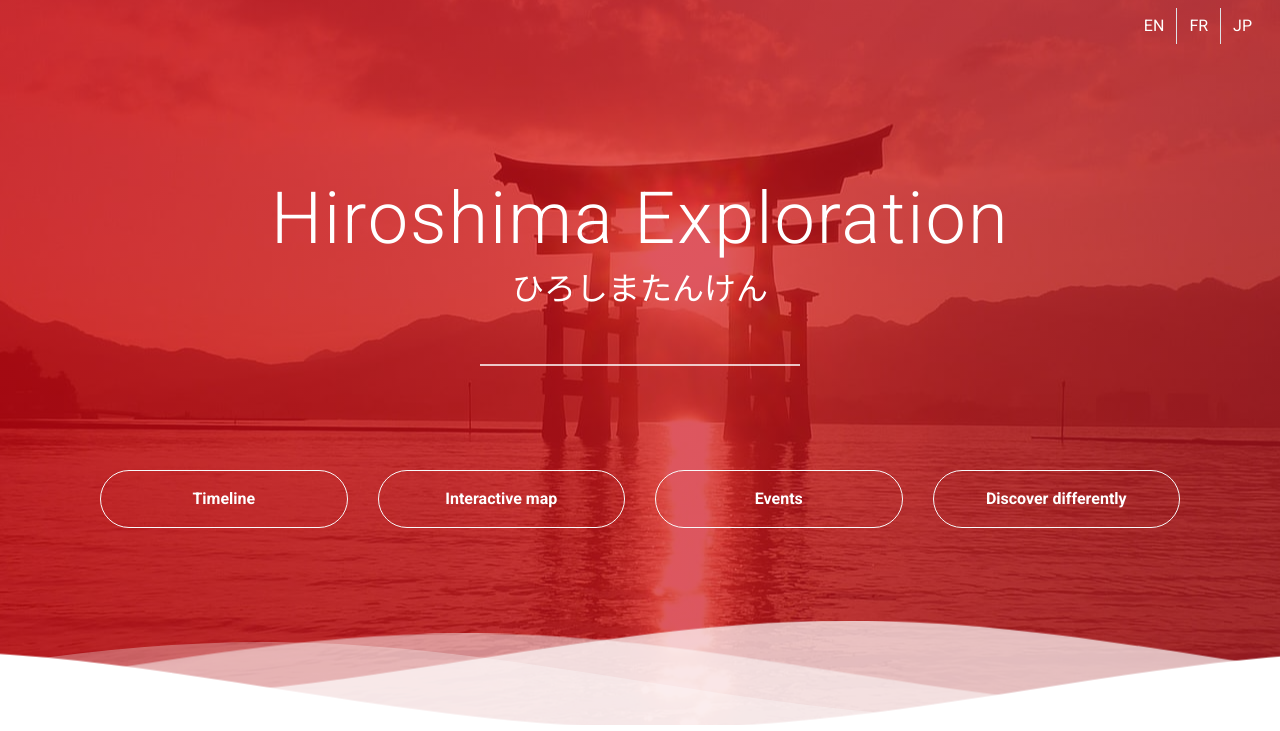
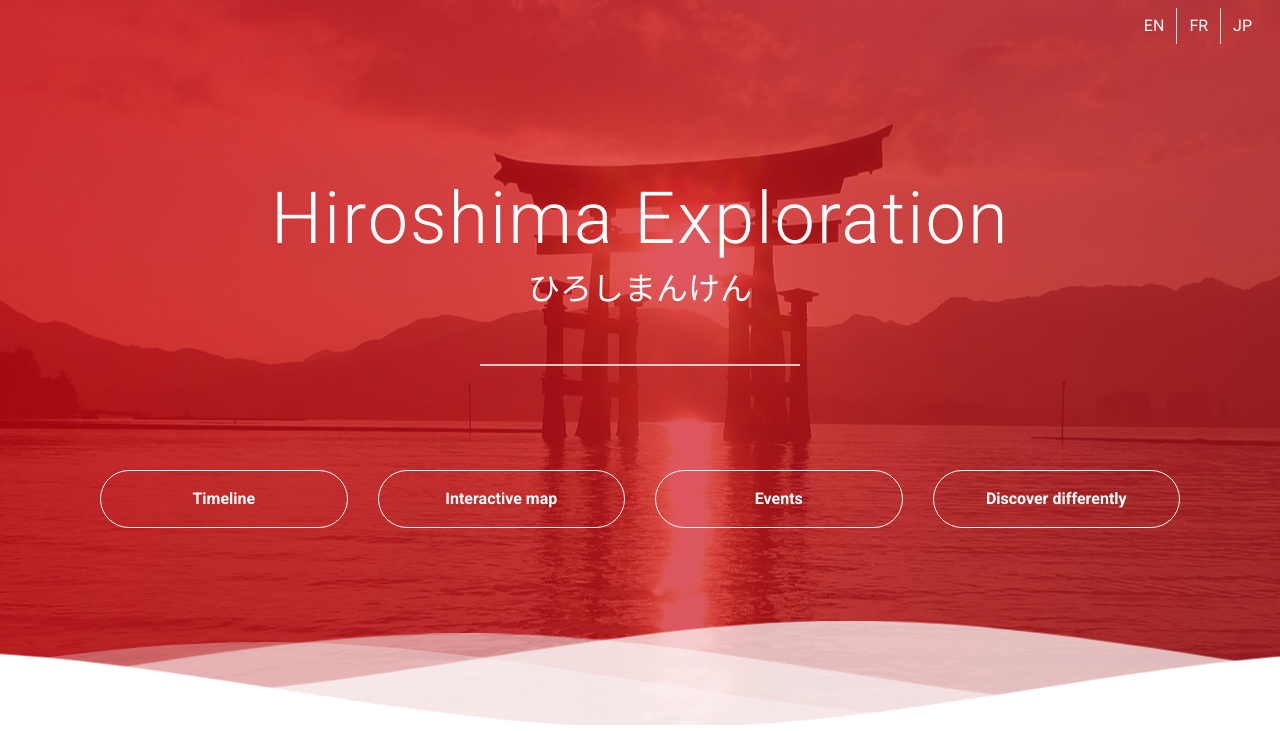
Before and after one commit to thlaure/japan_reaco, a PHP site: page / in a window 1280 px wide. Shown: the top 731 px of the page. Run offline with PHP 8.4, Linux system fonts and the light colour scheme; some libraries are stand-ins or nearby versions.

Commit message:
Correction

```diff
--- a/views/home.php
+++ b/views/home.php
@@ -18,7 +18,7 @@
             <?php include(__DIR__ . "/lang_wrapper.inc.php"); ?>
             <div class="inner-header flex mt-5">
                 <h1 class="display-3" data-aos="zoom-out" data-aos-duration="1000">Hiroshima Exploration</h1>
-                <h2 data-aos="zoom-out" data-aos-duration="1000">ひろしまたんけん</h2>
+                <h2 data-aos="zoom-out" data-aos-duration="1000">ひろしまんけん</h2>
                 <hr class="sm-separator w-25 my-md-5">
                 <div class="mx-auto container mt-md-5 row" data-aos="zoom-out" data-aos-duration="2000">
                     <div class="col-md-3 mt-2 mx-auto">
```
